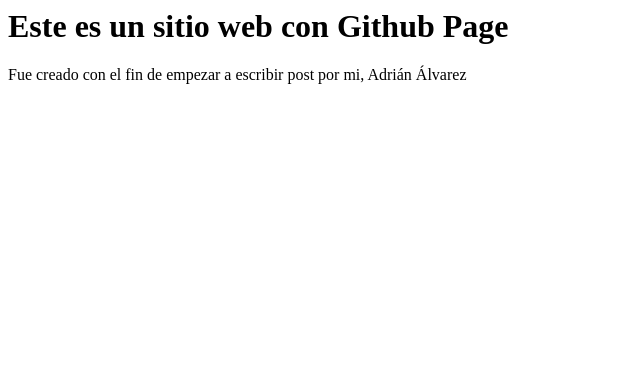
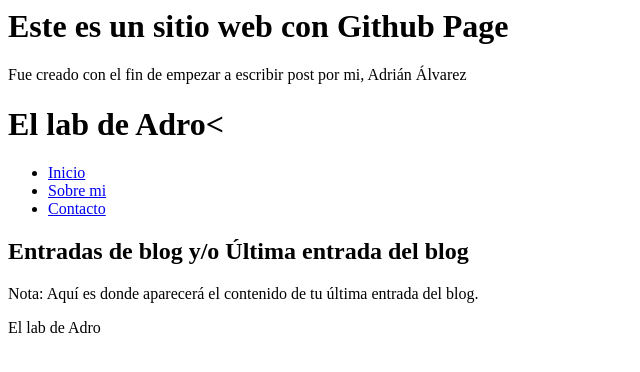
Before and after one commit to Adrouy/Adrouy, a plain HTML site: page index.html in a window 1280 px wide. Shown: the whole page, without its empty margins (0-640 px from the left). Drawn offline with Linux system fonts and the light colour scheme.

Commit message:
Update index.html

```diff
--- a/index.html
+++ b/index.html
@@ -1,2 +1,30 @@
 <h1>Este es un sitio web con Github Page</h1>
 <p>Fue creado con el fin de empezar a escribir post por mi, Adrián Álvarez</p>
+
+<!DOCTYPE html>
+<html>
+<head>
+<title>El lab de Adro</title>
+</head>
+<body>
+<header>
+<h1>El lab de Adro<</h1>
+<nav>
+<ul>
+<li><a href="#">Inicio</a></li>
+<li><a href="#">Sobre mi</a></li>
+<li><a href="#">Contacto</a></li>
+</ul>
+</nav>
+</header>
+
+<main>
+<h2>Entradas de blog y/o Última entrada del blog</h2>
+<p>Nota: Aquí es donde aparecerá el contenido de tu última entrada del blog.</p>
+</main>
+
+<footer>
+<p>El lab de Adro</p>
+</footer>
+</body>
+</html>
```
